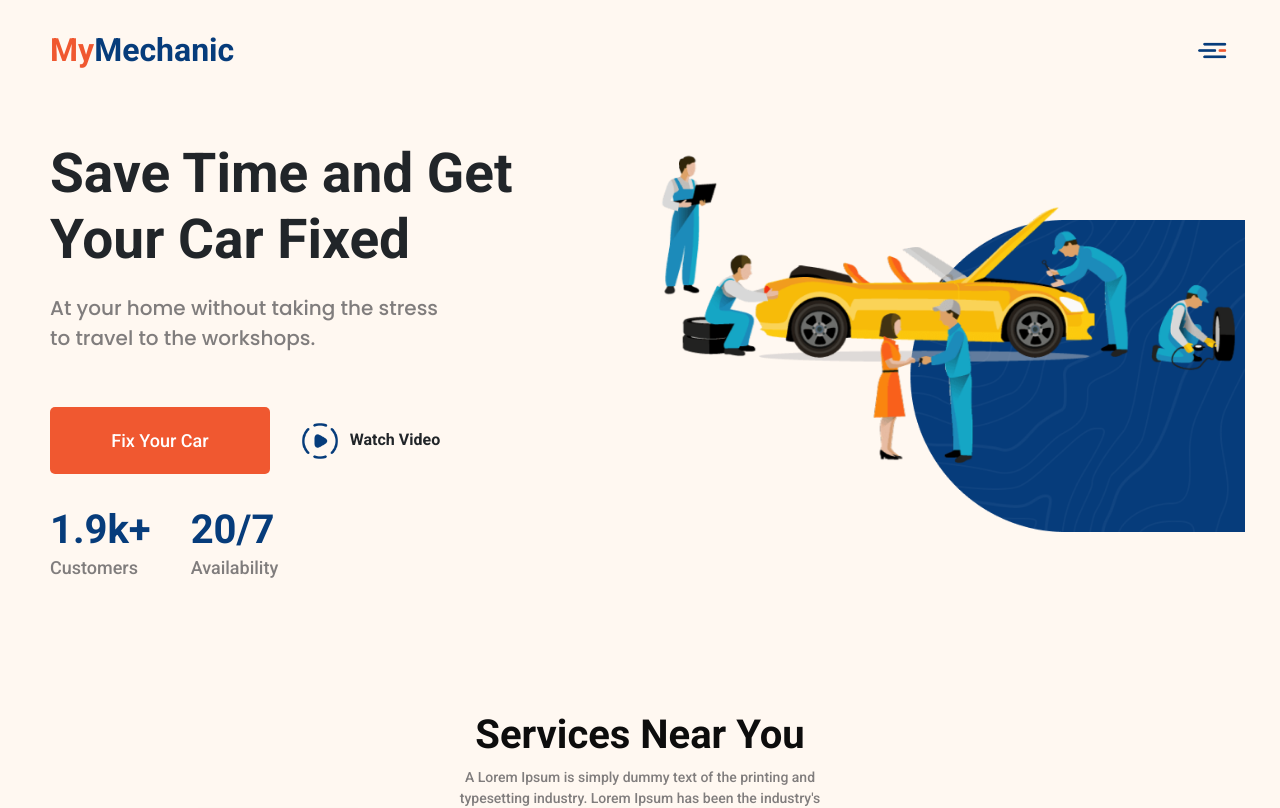
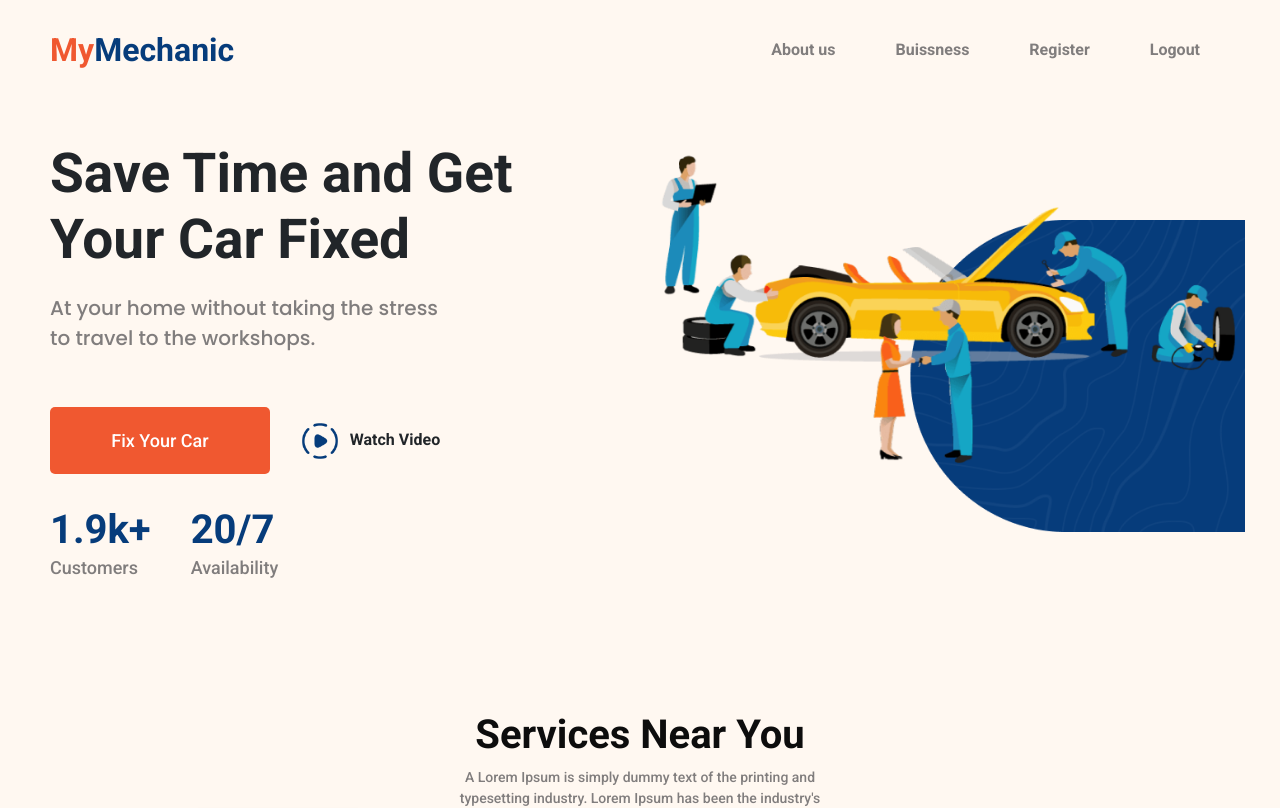
Before and after one commit to Mehul208/MyMechanic, a React (Create React App) app: page / in a window 1280 px wide. Shown: the top 808 px of the page. Built offline with nearby package versions, Linux system fonts and the light colour scheme.

Commit message:
Added Navigation Bar

```diff
--- a/src/app.css
+++ b/src/app.css
@@ -8,6 +8,7 @@ body {
     width: calc(100% - 30px);
     margin: 0 auto;
 }
+
 .logo {
     align-self: center;
 }
@@ -16,6 +17,31 @@ body {
     justify-content: space-between;
     height: 80px;
 }
+.main-nav ul {
+    list-style: none;
+    position: absolute;
+    width: 100%;
+    background-color: #fff8f1;
+    top: 80px;
+    right: 0;
+    z-index: +1000;
+    display: flex;
+    flex-direction: column;
+    align-items: center;
+    margin: 0;
+    padding: 0;
+    padding-bottom: 20px;
+}
+.main-nav ul li a {
+    color: #0d0d0d;
+    font-weight: 700;
+    text-decoration: none;
+    padding: 20px 0;
+    display: block;
+    font-size: 18px;
+    transition: 0.3s ease-in-out;
+}
+
 .logo h2 {
     font-weight: 700;
     color: #063c7b;
@@ -35,7 +61,31 @@ body {
     .wrapper {
         width: calc(100% - 100px);
     }
+    .menu-icon {
+        display: none;
+    }
     .main-nav {
         height: 100px;
     }
+    ._mnvd {
+        display: block !important;
+        align-self: center;
+    }
+    .main-nav ul {
+        position: static;
+        width: 100%;
+        background-color: transparent;
+        top: none;
+        right: none;
+        flex-direction: row;
+        padding: 0px;
+    }
+    .main-nav ul li a {
+        color: #807d7d;
+        padding: 10px 30px;
+        font-size: 16px;
+    }
+    .main-nav ul li a:hover {
+        color: #0d0d0d;
+    }
 }
--- a/src/component/Navbar.jsx
+++ b/src/component/Navbar.jsx
@@ -1,18 +1,36 @@
 import React, { useState } from "react";
 import menuIcon from "../images/icon.png";
+import { data } from "./extras/nav_data";
 const Navbar = () => {
     const [toggle, setToggle] = useState(false);
     return (
-        <div className="main-nav">
+        <nav className="main-nav">
             <div className="logo">
                 <h2>
                     <span>My</span>Mechanic
                 </h2>
             </div>
-            <div className="menu-icon">
+            <div
+                style={toggle ? { display: "block" } : { display: "none" }}
+                className="_mnvd"
+            >
+                <ul>
+                    {data.map((item, i) => (
+                        <li key={i}>
+                            <a href={item.link}>{item.title}</a>
+                        </li>
+                    ))}
+                </ul>
+            </div>
+            <div
+                className="menu-icon"
+                onClick={() => {
+                    setToggle(!toggle);
+                }}
+            >
                 <img src={menuIcon} alt="" />
             </div>
-        </div>
+        </nav>
     );
 };
 
--- /dev/null
+++ b/src/component/extras/nav_data.js
@@ -0,0 +1,18 @@
+export const data = [
+    {
+        title: "About us",
+        link: "#",
+    },
+    {
+        title: "Buissness",
+        link: "#",
+    },
+    {
+        title: "Register",
+        link: "#",
+    },
+    {
+        title: "Logout",
+        link: "#",
+    },
+];
```
